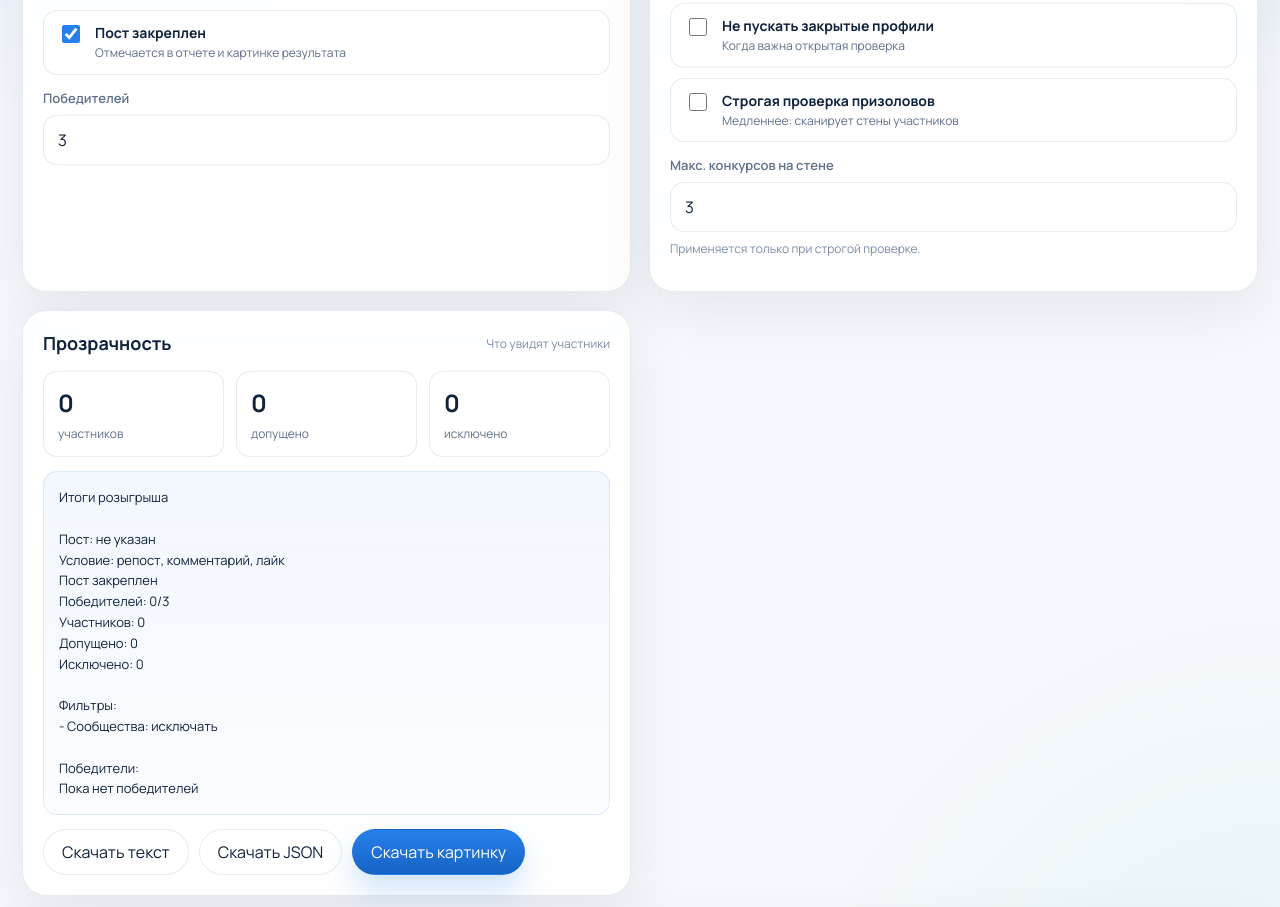
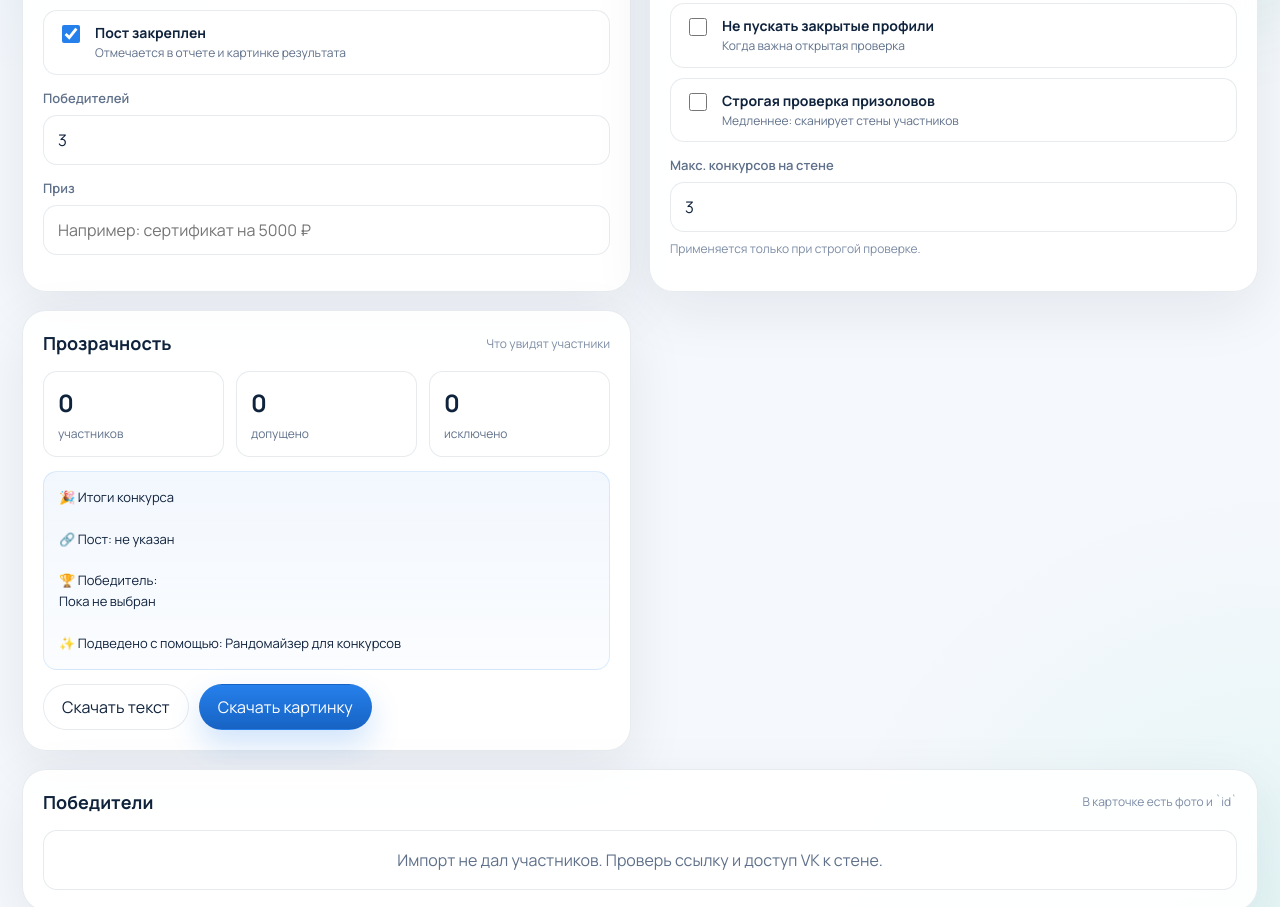
Before and after one commit to ollga2013/vk-mini-app-random, a website: page index.html in a window 1280 px wide. Shown: the part 508-1415 px from the top of the page. Drawn offline with Linux system fonts and the light colour scheme.

Commit message:
Add prize field and simplify report text

```diff
--- a/app.js
+++ b/app.js
@@ -30,6 +30,7 @@ const els = {
   modeBox: $("#entry-mode"),
   pinnedPost: $("#pinned-post"),
   winnersCount: $("#winners-count"),
+  prizeText: $("#prize-text"),
   participantsCount: $("#participants-count"),
   filters: $("#filters"),
   maxContests: $("#max-contests"),
@@ -49,7 +50,6 @@ const els = {
   copyReport: $("#copy-report"),
   drawWinners: $("#draw-winners"),
   downloadReport: $("#download-report"),
-  downloadJson: $("#download-json"),
   downloadImages: $$("#download-image, [data-action='download-image']"),
   useSample: $("#use-sample"),
   clearParticipants: $("#clear-participants"),
@@ -178,6 +178,7 @@ function bindEvents() {
   [
     els.pinnedPost,
     els.winnersCount,
+    els.prizeText,
     els.maxContests,
   ].forEach((node) => node.addEventListener("input", persistAndRefresh));
 
@@ -266,11 +267,6 @@ function bindEvents() {
   els.downloadReport.addEventListener("click", () => {
     const text = buildReportText(lastResult ?? recompute());
     downloadText("vk-results-report.txt", text);
-  });
-
-  els.downloadJson.addEventListener("click", () => {
-    const payload = JSON.stringify(lastResult ?? recompute(), null, 2);
-    downloadText("vk-results-report.json", payload);
   });
 
   els.downloadImages.forEach((button) => {
@@ -1052,6 +1048,7 @@ function hydrateState() {
   els.postUrl.value = "";
   els.pinnedPost.checked = lastState.pinnedPost ?? true;
   els.winnersCount.value = String(lastState.winnersCount ?? 3);
+  els.prizeText.value = lastState.prizeText ?? "";
   els.importScanDepth.value = String(lastState.importScanDepth ?? 60);
   els.maxContests.value = String(lastState.maxContests ?? 3);
   els.participants.value = lastState.participantsText ?? "";
@@ -1113,6 +1110,7 @@ function loadState() {
       entryModes: ["repost", "comment", "like"],
       pinnedPost: true,
       winnersCount: 3,
+      prizeText: "",
       importScanDepth: 60,
       filters: {
         requireAvatar: false,
@@ -1136,6 +1134,7 @@ function loadState() {
       entryModes: ["repost", "comment", "like"],
       pinnedPost: true,
       winnersCount: 3,
+      prizeText: "",
       importScanDepth: 60,
       filters: {
         requireAvatar: false,
@@ -1165,6 +1164,7 @@ function collectState() {
     entryModes: entryModes.length ? entryModes : ["repost", "comment", "like"],
     pinnedPost: els.pinnedPost.checked,
     winnersCount: clampInt(els.winnersCount.value, 1, MAX_WINNERS, 3),
+    prizeText: els.prizeText.value.trim(),
     importScanDepth: clampInt(els.importScanDepth.value, 10, 200, 60),
     filters,
     maxContests: clampInt(els.maxContests.value, 0, 1000, 3),
@@ -1514,6 +1514,7 @@ function buildResultMetaLabels(result) {
   const labels = [];
   const modeText = result.requiredActions.map((action) => actionLabels[action]).join(", ");
   if (modeText) labels.push(`\u0423\u0441\u043b\u043e\u0432\u0438\u0435: ${modeText}`);
+  if (result.prizeText) labels.push(`\u041f\u0440\u0438\u0437: ${shortenText(result.prizeText, 64)}`);
   if (result.pinnedPost) labels.push("\u041f\u043e\u0441\u0442 \u0437\u0430\u043a\u0440\u0435\u043f\u043b\u0435\u043d");
   return labels;
 }
@@ -1533,30 +1534,26 @@ function buildEnabledFilterLines(result) {
 
 function buildReportText(result) {
   const lines = [
-    "\u0418\u0442\u043e\u0433\u0438 \u0440\u043e\u0437\u044b\u0433\u0440\u044b\u0448\u0430",
+    "🎉 Итоги конкурса",
     "",
-    `\u041f\u043e\u0441\u0442: ${result.postUrl || "\u043d\u0435 \u0443\u043a\u0430\u0437\u0430\u043d"}`,
-    ...buildResultMetaLabels(result),
-    `\u041f\u043e\u0431\u0435\u0434\u0438\u0442\u0435\u043b\u0435\u0439: ${result.winners.length}/${result.winnersCount}`,
-    `\u0423\u0447\u0430\u0441\u0442\u043d\u0438\u043a\u043e\u0432: ${result.totalParticipants}`,
-    `\u0414\u043e\u043f\u0443\u0449\u0435\u043d\u043e: ${result.eligible.length}`,
-    `\u0418\u0441\u043a\u043b\u044e\u0447\u0435\u043d\u043e: ${result.excluded.length}`,
+    `🔗 Пост: ${result.postUrl || "не указан"}`,
   ];
 
-  const filterLines = buildEnabledFilterLines(result);
-  if (filterLines.length) {
-    lines.push("", "\u0424\u0438\u043b\u044c\u0442\u0440\u044b:", ...filterLines);
-  }
-
-  lines.push("", "\u041f\u043e\u0431\u0435\u0434\u0438\u0442\u0435\u043b\u0438:");
+  if (result.prizeText) {
+    lines.push(`🎁 Приз: ${result.prizeText}`);
+  }
+
+  lines.push("", result.winners.length > 1 ? "🏆 Победители:" : "🏆 Победитель:");
 
   if (result.winners.length) {
     result.winners.forEach((winner, index) => {
-      lines.push(`${index + 1}. ${winner.name} - id${winner.id} - ${winner.profileUrl}`);
+      lines.push(`${index + 1}. ${winner.name} - ${winner.profileUrl}`);
     });
   } else {
-    lines.push("\u041f\u043e\u043a\u0430 \u043d\u0435\u0442 \u043f\u043e\u0431\u0435\u0434\u0438\u0442\u0435\u043b\u0435\u0439");
-  }
+    lines.push("Пока не выбран");
+  }
+
+  lines.push("", "✨ Подведено с помощью: Рандомайзер для конкурсов");
 
   return lines.join("\n");
 }
@@ -1750,7 +1747,7 @@ function drawMetaChip(ctx, x, y, text, width = null) {
 
 function shortenText(value, maxLength) {
   const text = String(value || "");
-  return text.length > maxLength ? `${text.slice(0, maxLength - 1)}…` : text;
+  return text.length > maxLength ? `${text.slice(0, Math.max(0, maxLength - 3))}...` : text;
 }
 
 function drawWinnerBadge(ctx, x, y, index) {
--- a/index.html
+++ b/index.html
@@ -69,6 +69,11 @@
           <label class="field">
             <span>Победителей</span>
             <input id="winners-count" type="number" min="1" max="10000" value="3" />
+          </label>
+
+          <label class="field">
+            <span>Приз</span>
+            <input id="prize-text" type="text" placeholder="Например: сертификат на 5000 ₽" autocomplete="off" />
           </label>
         </article>
 
@@ -184,7 +189,6 @@
 
           <div class="mini-actions">
             <button class="ghost" id="download-report">Скачать текст</button>
-            <button class="ghost" id="download-json">Скачать JSON</button>
             <button class="primary" data-action="download-image">Скачать картинку</button>
           </div>
         </article>
@@ -205,6 +209,6 @@
 
     <canvas id="export-canvas" class="hidden"></canvas>
     <script src="https://unpkg.com/@vkontakte/vk-bridge/dist/browser.min.js"></script>
-    <script type="module" src="./app.js?v=20260604-total-count-no-logs"></script>
+    <script type="module" src="./app.js?v=20260604-prize-report"></script>
   </body>
 </html>
```
